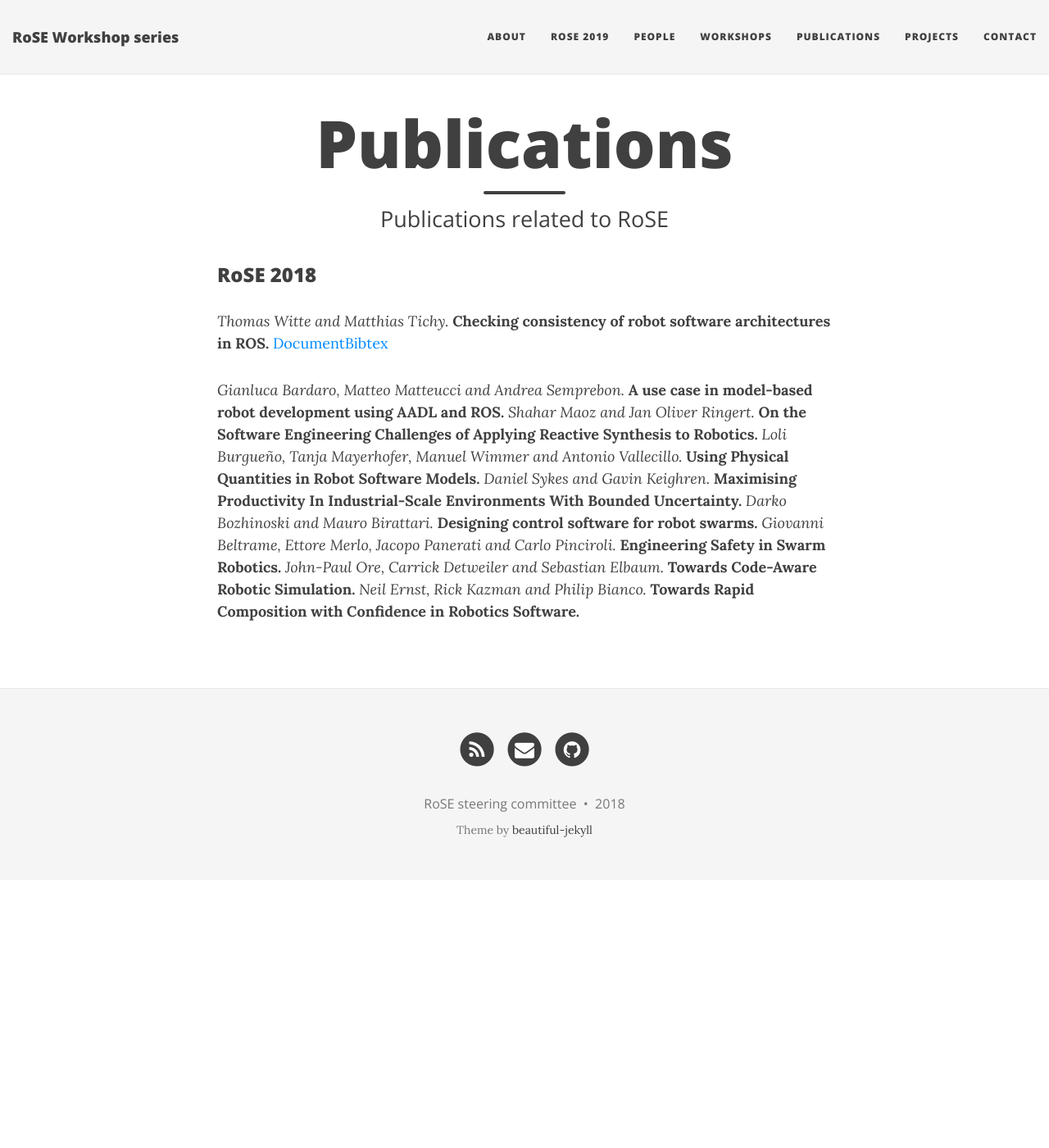
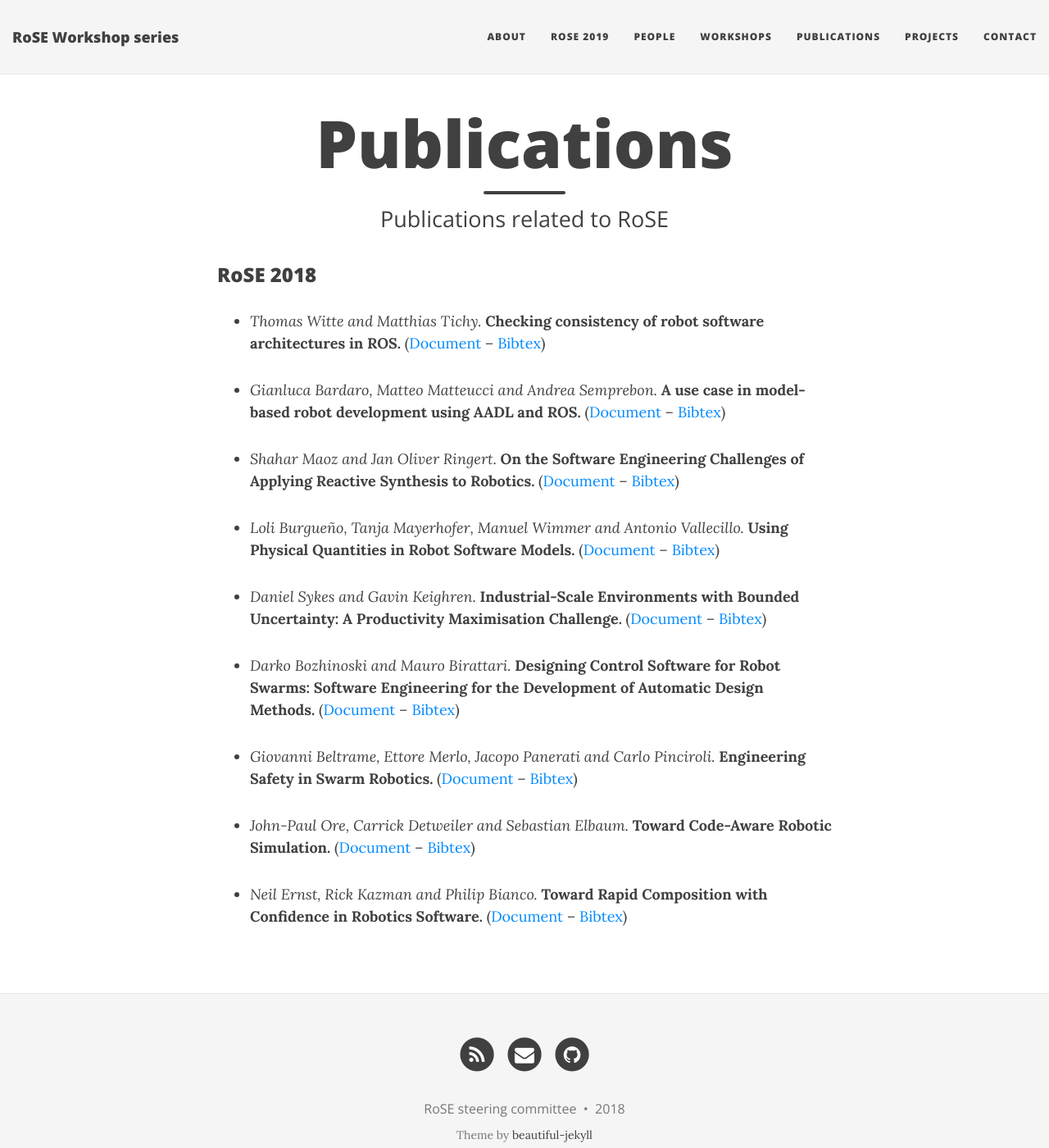
Before and after one commit to rose-workshops/rose-workshops.github.io, a Jekyll site: the page built from publications.md, in a window 1280 px wide and 1400 px high. Shown: the whole window at 82% size. Built offline with Jekyll 4.4.1, drawn with Linux system fonts in a browser that asks for light colours; nearby versions of some CDN libraries.

Commit message:
Update publications.md
Added 2018 papers with links to document (IEEE) and bibtex (GScholar)

```diff
--- a/publications.md
+++ b/publications.md
@@ -6,13 +6,20 @@ subtitle: Publications related to RoSE
 
 ### RoSE 2018
 
-_Thomas Witte and Matthias Tichy._ **Checking consistency of robot software architectures in ROS.** [Document](https://ieeexplore.ieee.org/abstract/document/8445812)[Bibtex](https://scholar.googleusercontent.com/scholar.bib?q=info:kcc3aiY-UmEJ:scholar.google.com/&output=citation&scisig=AAGBfm0AAAAAW_KDqfZtTeY-3LFJJ0vBaOn3MFWTxR0i&scisf=4&ct=citation&cd=-1&hl=en&scfhb=1)
+* _Thomas Witte and Matthias Tichy._ **Checking consistency of robot software architectures in ROS.** ([Document](https://ieeexplore.ieee.org/abstract/document/8445812) -- [Bibtex](https://scholar.googleusercontent.com/scholar.bib?q=info:kcc3aiY-UmEJ:scholar.google.com/&output=citation&scisig=AAGBfm0AAAAAW_KDqfZtTeY-3LFJJ0vBaOn3MFWTxR0i&scisf=4&ct=citation&cd=-1&hl=en&scfhb=1))
 
-_Gianluca Bardaro, Matteo Matteucci and Andrea Semprebon._ **A use case in model-based robot development using AADL and ROS.**
-_Shahar Maoz and Jan Oliver Ringert._ **On the Software Engineering Challenges of Applying Reactive Synthesis to Robotics.**
-_Loli Burgueño, Tanja Mayerhofer, Manuel Wimmer and Antonio Vallecillo._ **Using Physical Quantities in Robot Software Models.**
-_Daniel Sykes and Gavin Keighren._ **Maximising Productivity In Industrial-Scale Environments With Bounded Uncertainty.**
-_Darko Bozhinoski and Mauro Birattari._ **Designing control software for robot swarms.**
-_Giovanni Beltrame, Ettore Merlo, Jacopo Panerati and Carlo Pinciroli._ **Engineering Safety in Swarm Robotics.**
-_John-Paul Ore, Carrick Detweiler and Sebastian Elbaum._ **Towards Code-Aware Robotic Simulation.**
-_Neil Ernst, Rick Kazman and Philip Bianco._ **Towards Rapid Composition with Confidence in Robotics Software.**
+* _Gianluca Bardaro, Matteo Matteucci and Andrea Semprebon._ **A use case in model-based robot development using AADL and ROS.** ([Document](https://ieeexplore.ieee.org/abstract/document/8445813) -- [Bibtex](https://scholar.googleusercontent.com/scholar.bib?q=info:hNwe4mf83OwJ:scholar.google.com/&output=citation&scisig=AAGBfm0AAAAAW_KFAyMknFuCLSC0Mt2kt3x8Na4L33Mc&scisf=4&ct=citation&cd=-1&hl=en&scfhb=1))
+
+* _Shahar Maoz and Jan Oliver Ringert._ **On the Software Engineering Challenges of Applying Reactive Synthesis to Robotics.** ([Document](https://ieeexplore.ieee.org/abstract/document/8445814) -- [Bibtex](https://scholar.googleusercontent.com/scholar.bib?q=info:Qo0bkeJiEJcJ:scholar.google.com/&output=citation&scisig=AAGBfm0AAAAAW_KFMdnAFZ0553tS-Ak7kLpyPlgThp-h&scisf=4&ct=citation&cd=-1&hl=en&scfhb=1))
+
+* _Loli Burgueño, Tanja Mayerhofer, Manuel Wimmer and Antonio Vallecillo._ **Using Physical Quantities in Robot Software Models.** ([Document](https://ieeexplore.ieee.org/document/8445815) -- [Bibtex](https://scholar.googleusercontent.com/scholar.bib?q=info:CTUbC-4EzPIJ:scholar.google.com/&output=citation&scisig=AAGBfm0AAAAAW_KFQyG8sXEOg5JNEp3iWoBY6uOfNatG&scisf=4&ct=citation&cd=-1&hl=en))
+
+* _Daniel Sykes and Gavin Keighren._ **Industrial-Scale Environments with Bounded Uncertainty: A Productivity Maximisation Challenge.** ([Document](https://ieeexplore.ieee.org/abstract/document/8445816) -- [Bibtex](https://scholar.googleusercontent.com/scholar.bib?q=info:SAbrC9c2VicJ:scholar.google.com/&output=citation&scisig=AAGBfm0AAAAAW_KF2XlbrjI0-DVLFW_DlBEpdkB2lzbv&scisf=4&ct=citation&cd=-1&hl=en))
+
+* _Darko Bozhinoski and Mauro Birattari._ **Designing Control Software for Robot Swarms: Software Engineering for the Development of Automatic Design Methods.** ([Document](https://ieeexplore.ieee.org/abstract/document/8445817) -- [Bibtex](https://scholar.googleusercontent.com/scholar.bib?q=info:WdxglzLG-mwJ:scholar.google.com/&output=citation&scisig=AAGBfm0AAAAAW_KGEuoid7KSmzf76-DA7_KStkR51KRT&scisf=4&ct=citation&cd=-1&hl=en))
+
+* _Giovanni Beltrame, Ettore Merlo, Jacopo Panerati and Carlo Pinciroli._ **Engineering Safety in Swarm Robotics.** ([Document](https://ieeexplore.ieee.org/abstract/document/8445818) -- [Bibtex](https://scholar.googleusercontent.com/scholar.bib?q=info:gTOlHvBwHd8J:scholar.google.com/&output=citation&scisig=AAGBfm0AAAAAW_KGKrcCf5wwgMh5ZITzwLUzyn90sPDk&scisf=4&ct=citation&cd=-1&hl=en&scfhb=1))
+
+* _John-Paul Ore, Carrick Detweiler and Sebastian Elbaum._ **Toward Code-Aware Robotic Simulation.** ([Document](https://ieeexplore.ieee.org/document/8445819) -- [Bibtex](https://scholar.googleusercontent.com/scholar.bib?q=info:POBw4S8eT5sJ:scholar.google.com/&output=citation&scisig=AAGBfm0AAAAAW_KGYBDkNCf_22sms868rTXidbKypdkS&scisf=4&ct=citation&cd=-1&hl=en&scfhb=1))
+
+* _Neil Ernst, Rick Kazman and Philip Bianco._ **Toward Rapid Composition with Confidence in Robotics Software.** ([Document](https://ieeexplore.ieee.org/document/8445820) -- [Bibtex](https://scholar.googleusercontent.com/scholar.bib?q=info:KHsm6m7vi28J:scholar.google.com/&output=citation&scisig=AAGBfm0AAAAAW_KGiUxx0BM_LCyGf35w6JDe18612s1p&scisf=4&ct=citation&cd=-1&hl=en&scfhb=1))
```
